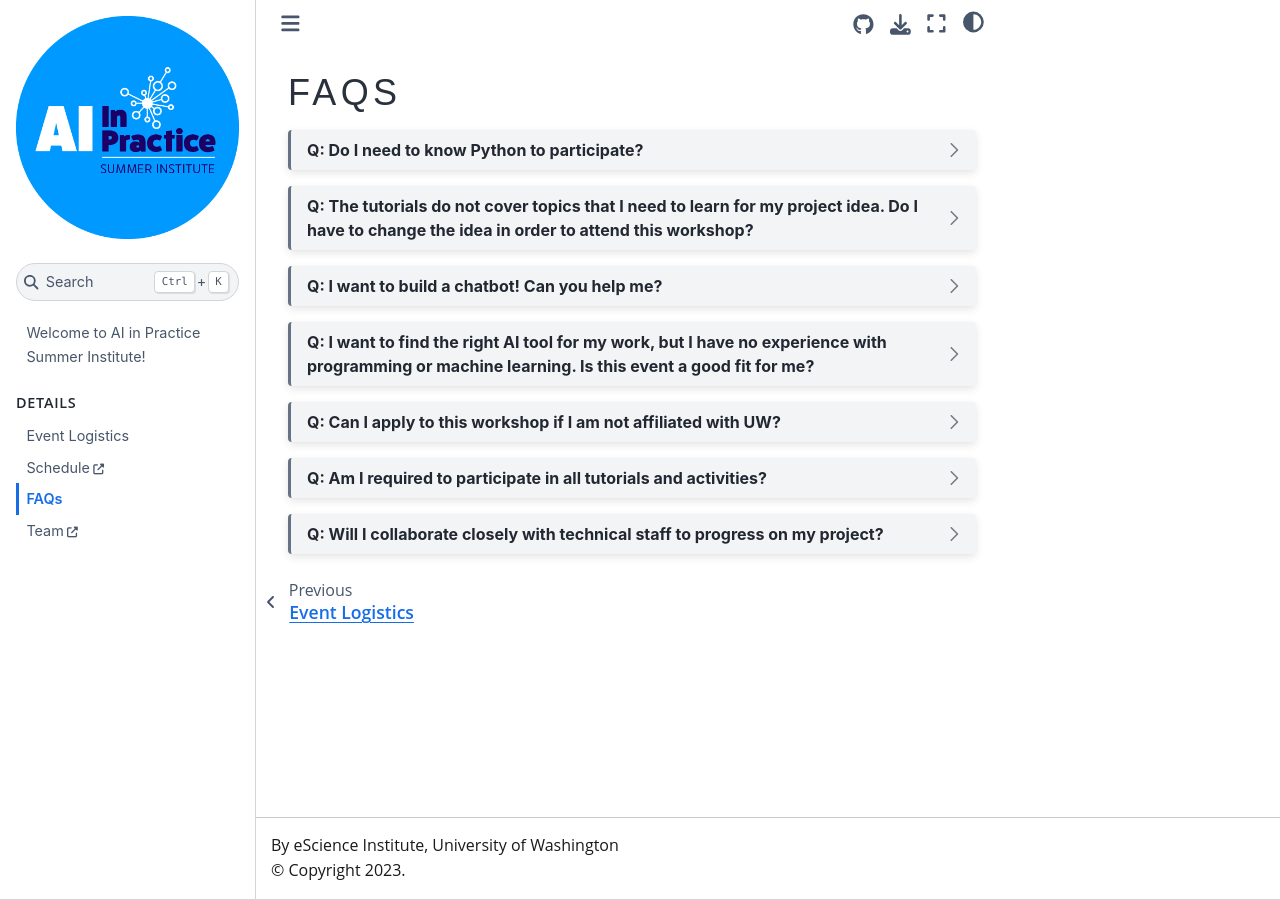
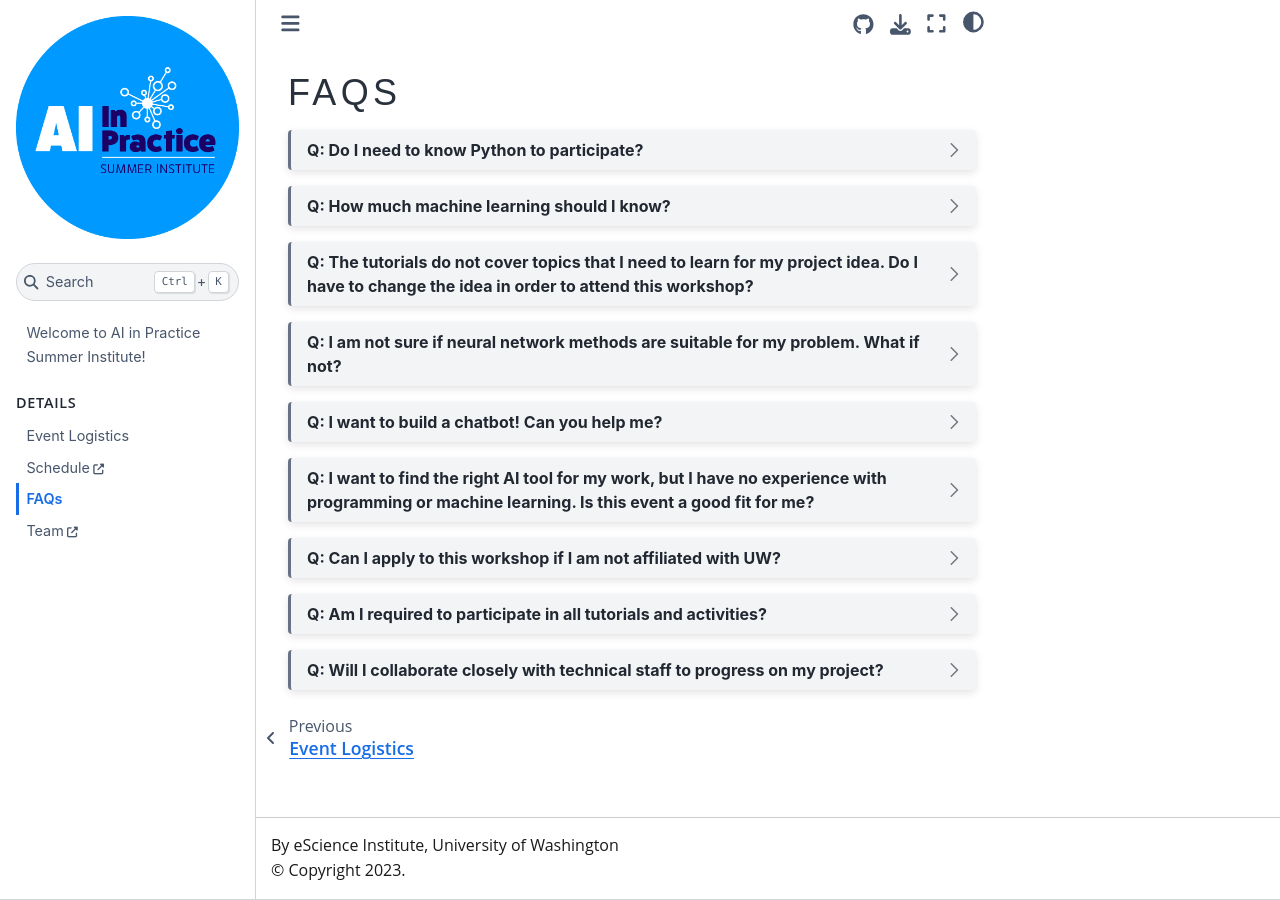
Before and after one commit to uwescience/ai-in-practice, a Jupyter Book: the page built from book/faq.md, in a window 1280 px wide. Built offline with Jupyter Book 1.0.4 settings and Sphinx 7.4.7 and the Sphinx Book theme 1.1.4, drawn with Linux system fonts in a browser that asks for light colours; some web fonts are replaced; pages that are not in the unit, such as notebooks, are missing from menus.

Commit message:
more questions

```diff
--- a/book/faq.md
+++ b/book/faq.md
@@ -8,9 +8,22 @@
 
 :::
 
+:::{dropdown} Q: How much machine learning should I know?
+
+**A:** We expect participants to have experience with fitting models to data, classic unsupervised/supervised techniques (e.g. PCA, logistic regression/random forests), evaluating performance. To refresh yourself on these topics you can review this introductory [ML lesson](https://carpentries-incubator.github.io/machine-learning-novice-python/) (lessons 1-6).
+
+:::
+
 :::{dropdown} Q: The tutorials do not cover topics that I need to learn for my project idea. Do I have to change the idea in order to attend this workshop?
 
 **A:** It will be common that participants need to learn about topics not discussed in the tutorials since there is very limited time to cover everything. The goal of the project time would be to dive deeper into your task, and learn by doing. Hopefully, there will be other people at the event working on similar topics, and discussing your challenges with the helpers will be productive.
+
+:::
+
+
+:::{dropdown} Q: I am not sure if neural network methods are suitable for my problem. What if not?
+
+**A:** An important step of the AI lifecycle is to determine what methods can potentially address the problem and evaluate their performance. We in fact encourage participants to consider other solutions and take into account their pro's and con's.
 
 :::
 
```
